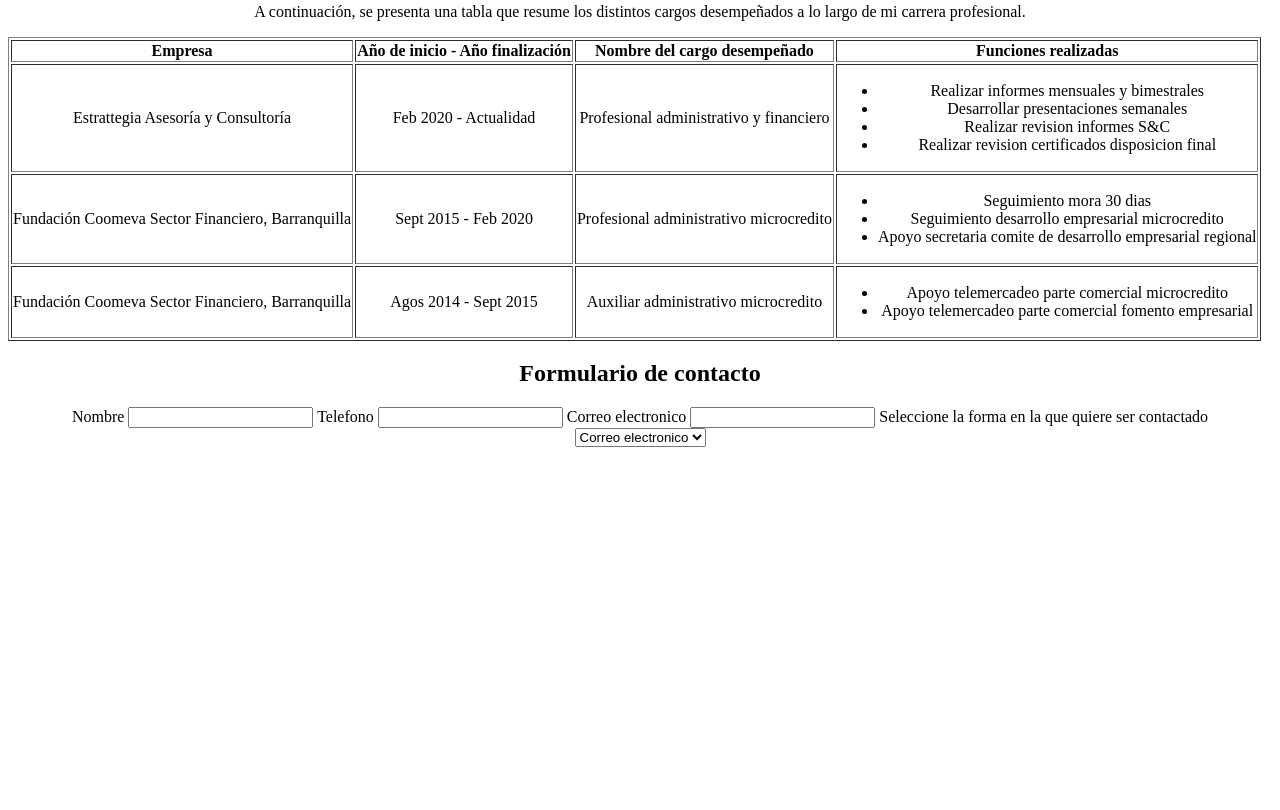
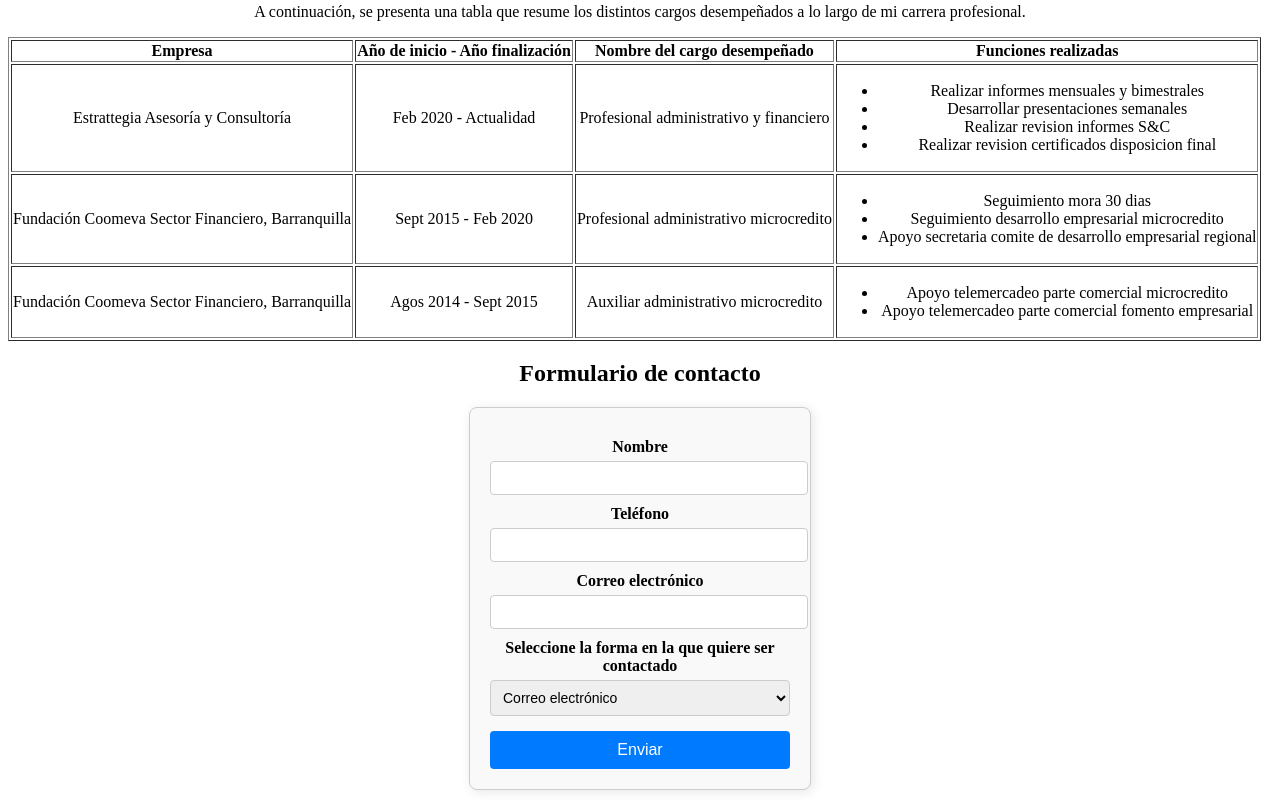
Before and after one commit to campistaunilibre/campista_andres_o, a plain HTML site: page index.html in a window 1280 px wide. Shown: the part 1024-1834 px from the top of the page. Before the commit the page ends 1479 px from the top, so only its background shows below. Drawn offline with Linux system fonts and the light colour scheme.

Commit message:
cambios_formulario

```diff
--- a/index.html
+++ b/index.html
@@ -96,23 +96,21 @@
     </section>
     <section>
         <h2>Formulario de contacto</h2>
-        <form>
-            <label>Nombre</label>
-            <input type="text" name="nombre" required="">
-            <label>Telefono</label>
-            <input type="telefono" name="telefono" required="">
-            <label>Correo electronico</label>
-            <input type="email" required="">
-            <label>Seleccione la forma en la que quiere ser contactado</label>
-            <select>
-                <option>Correo electronico</option>
-                <option>Telefono</option>
-            </select>
+            <form>
+                <label>Nombre</label>
+                <input type="text" name="nombre" required>
+                <label>Teléfono</label>
+                <input type="tel" name="telefono" required>
+                <label>Correo electrónico</label>
+                <input type="email" name="correo" required>
+                <label>Seleccione la forma en la que quiere ser contactado</label>
+                <select>
+                    <option>Correo electrónico</option>
+                    <option>Teléfono</option>
+                </select>
+                <button type="submit">Enviar</button>
+        </form>
 
-
-
-
-        </form>
 
 
 
--- a/style.css
+++ b/style.css
@@ -4,3 +4,52 @@ header{
 img{
     width: 600px;
 }
+form {
+    width: 300px;
+    margin: 20px auto;
+    padding: 20px;
+    border: 1px solid #ccc;
+    border-radius: 8px;
+    background-color: #f9f9f9;
+    box-shadow: 2px 2px 12px rgba(0, 0, 0, 0.1);
+}
+
+label {
+    display: block;
+    margin-top: 10px;
+    font-weight: bold;
+}
+
+input, select {
+    width: 100%;
+    padding: 8px;
+    margin-top: 5px;
+    border: 1px solid #ccc;
+    border-radius: 4px;
+    font-size: 14px;
+}
+
+input:focus, select:focus {
+    border-color: #007bff;
+    outline: none;
+}
+
+select {
+    cursor: pointer;
+}
+
+button {
+    width: 100%;
+    padding: 10px;
+    margin-top: 15px;
+    background-color: #007bff;
+    color: white;
+    border: none;
+    border-radius: 4px;
+    font-size: 16px;
+    cursor: pointer;
+}
+
+button:hover {
+    background-color: #0056b3;
+}
```
